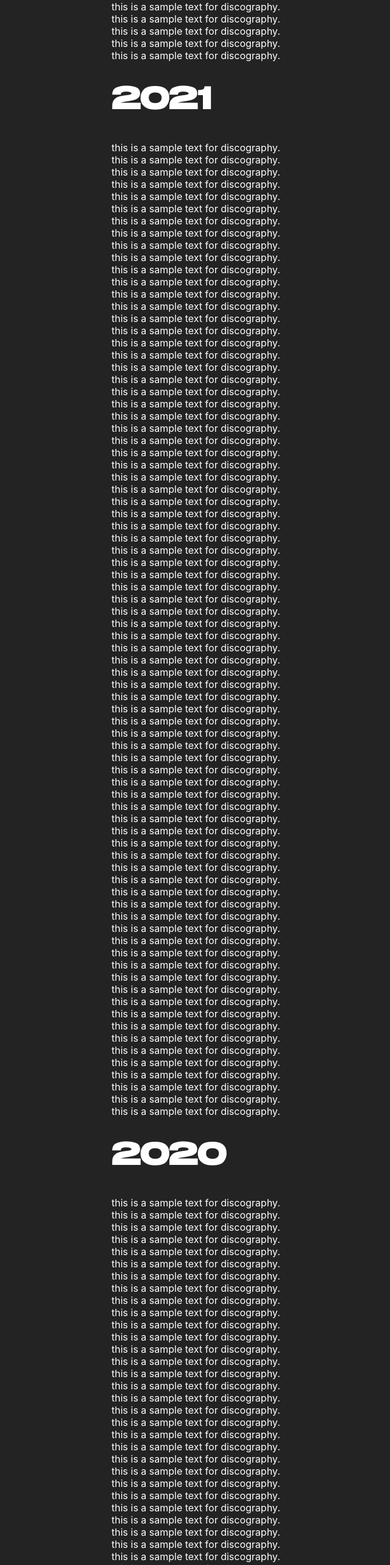
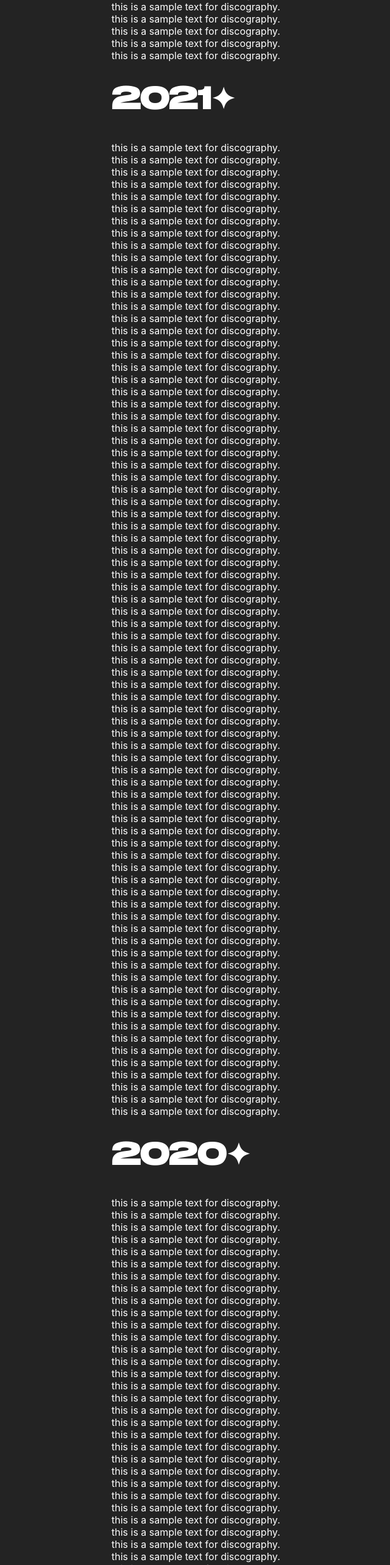
Before and after one commit to gathrean/eanternet, a React (Create React App) app: page / in a window 1280 px wide. Shown: the part 7020-9586 px from the top of the page at 61% size, without its empty margins (81-721 px from the left). Built offline with nearby package versions, Linux system fonts and the light colour scheme.

Commit message:
Added ✦ to every heading in the Year pages

```diff
--- a/src/pages/Year2015.js
+++ b/src/pages/Year2015.js
@@ -3,7 +3,7 @@ import React from 'react';
 function Year2017() {
     return (
         <div id="year-2015">
-            <h1>2015</h1>
+            <h1>2015✦</h1>
             <p>
                 This is a sample text for discography. <br></br>
                 This is a sample text for discography. <br></br>
--- a/src/pages/Year2016.js
+++ b/src/pages/Year2016.js
@@ -3,7 +3,7 @@ import React from 'react';
 function Year2017() {
     return (
         <div id="year-2016">
-            <h1>2016</h1>
+            <h1>2016✦</h1>
             <p>
                 This is a sample text for discography. <br></br>
                 This is a sample text for discography. <br></br>
--- a/src/pages/Year2017.js
+++ b/src/pages/Year2017.js
@@ -3,7 +3,7 @@ import React from 'react';
 function Year2017() {
     return (
         <div id="year-2017">
-            <h1>2017</h1>
+            <h1>2017✦</h1>
             <p>
                 This is a sample text for discography. <br></br>
                 This is a sample text for discography. <br></br>
--- a/src/pages/Year2018.js
+++ b/src/pages/Year2018.js
@@ -3,7 +3,7 @@ import React from 'react';
 function Year2018() {
     return (
         <div id="year-2018">
-            <h1>2018</h1>
+            <h1>2018✦</h1>
             <p>
                 This is a sample text for discography. <br></br>
                 This is a sample text for discography. <br></br>
--- a/src/pages/Year2019.js
+++ b/src/pages/Year2019.js
@@ -3,7 +3,7 @@ import React from 'react';
 function Year2019() {
     return (
         <div id="year-2019">
-            <h1>2019</h1>
+            <h1>2019✦</h1>
             <p>
                 This is a sample text for discography. <br></br>
                 This is a sample text for discography. <br></br>
--- a/src/pages/Year2020.js
+++ b/src/pages/Year2020.js
@@ -3,7 +3,7 @@ import React from 'react';
 function Year2020() {
     return (
         <div id="year-2020">
-            <h1>2020</h1>
+            <h1>2020✦</h1>
             <p>
                 This is a sample text for discography. <br></br>
                 This is a sample text for discography. <br></br>
--- a/src/pages/Year2021.js
+++ b/src/pages/Year2021.js
@@ -3,7 +3,7 @@ import React from 'react';
 function Year2021() {
     return (
         <div id="year-2021">
-            <h1>2021</h1>
+            <h1>2021✦</h1>
             <p>
                 This is a sample text for discography. <br></br>
                 This is a sample text for discography. <br></br>
```
